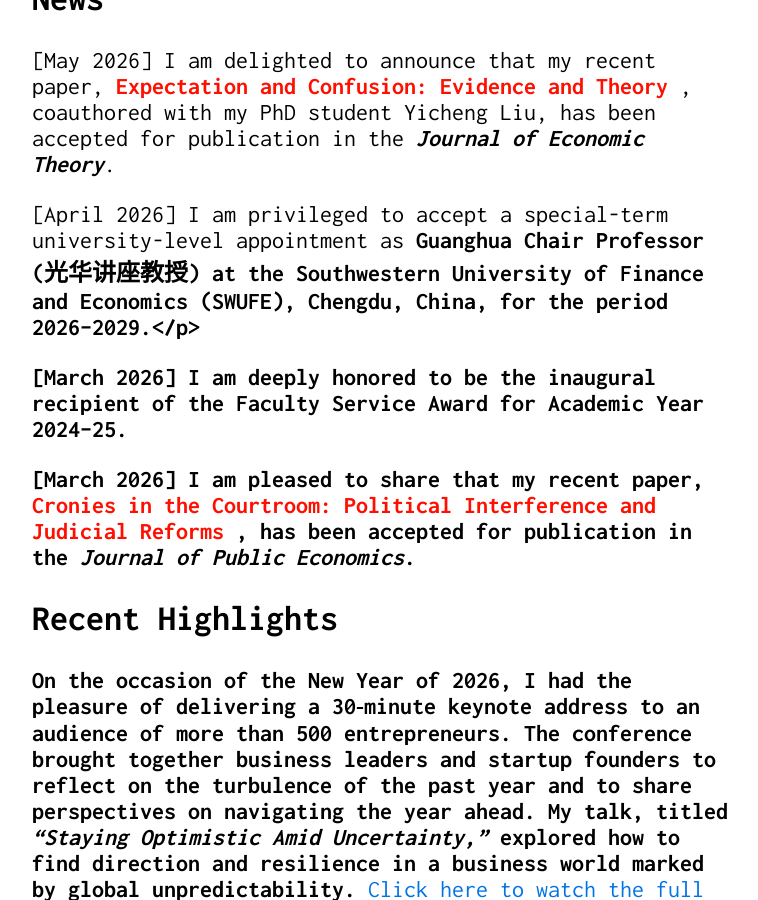
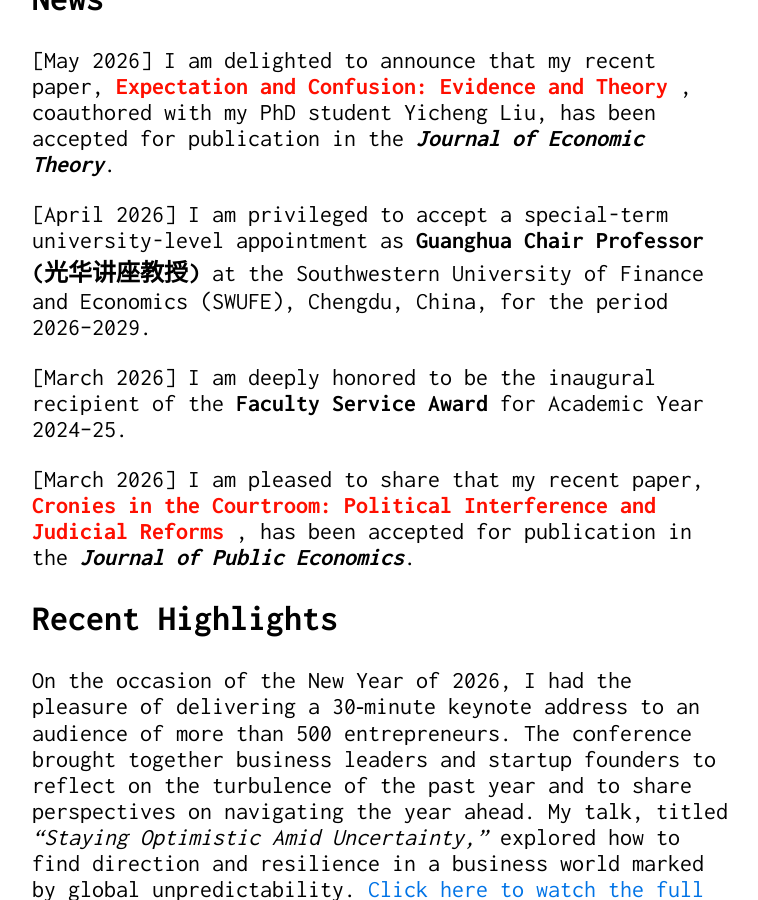
Before and after one commit to Shuyan0210611X/henrychen.github.io, a Jekyll site: the page built from index.md, in a window 1280 px wide and 900 px high, scrolled down 1232 px. Shown: the whole window, without its empty margins (258-1016 px from the left). Built offline with Jekyll 4.4.1, drawn with Linux system fonts in a browser that asks for light colours.

```diff
--- a/index.md
+++ b/index.md
@@ -26,7 +26,9 @@ coauthored with my PhD student Yicheng Liu, has been accepted for publication in
 <em><strong>Journal of Economic Theory</strong></em>.
 </p>
 
-<p>[April 2026] I am privileged to accept a special-term university-level appointment as <strong>Guanghua Chair Professor (光华讲座教授)<strong> at the Southwestern University of Finance and Economics (SWUFE), Chengdu, China, for the period 2026–2029.</p>
+<p>[April 2026] I am privileged to accept a special-term university-level appointment as
+<strong>Guanghua Chair Professor (光华讲座教授)</strong>
+at the Southwestern University of Finance and Economics (SWUFE), Chengdu, China, for the period 2026–2029.</p>
 
 <p>[March 2026] I am deeply honored to be the inaugural recipient of the
 <strong>Faculty Service Award</strong>
```
